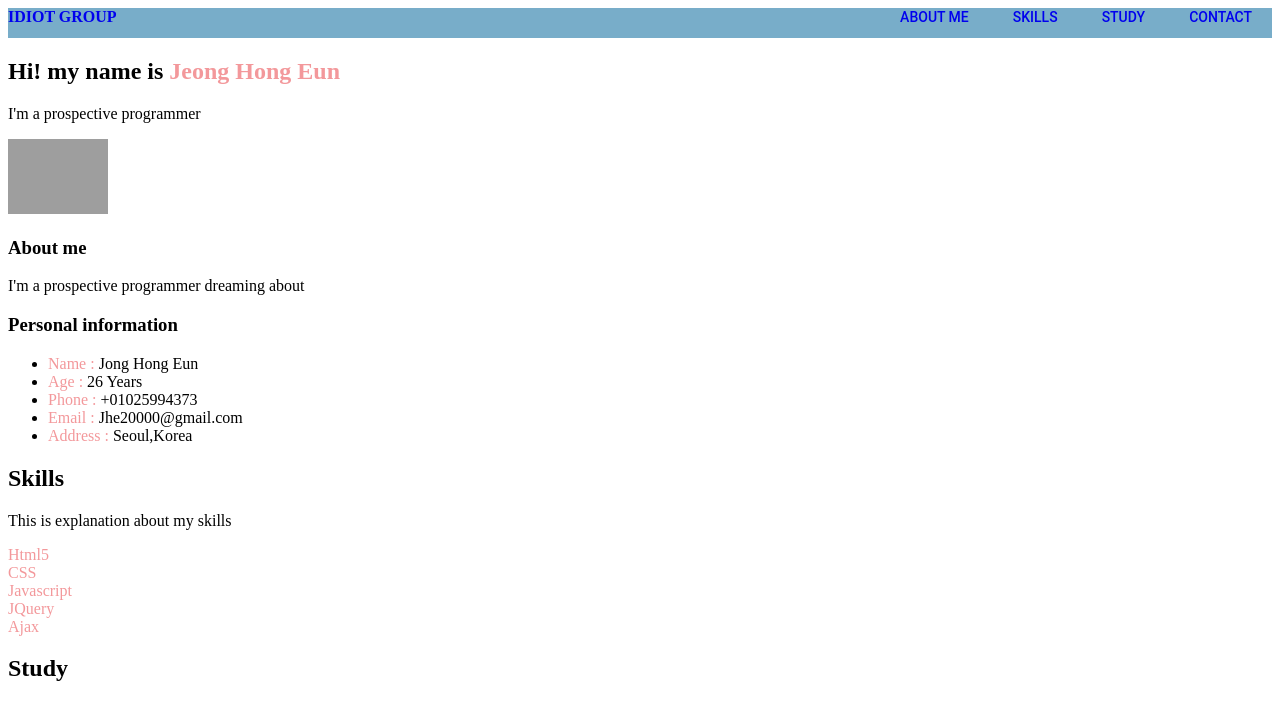
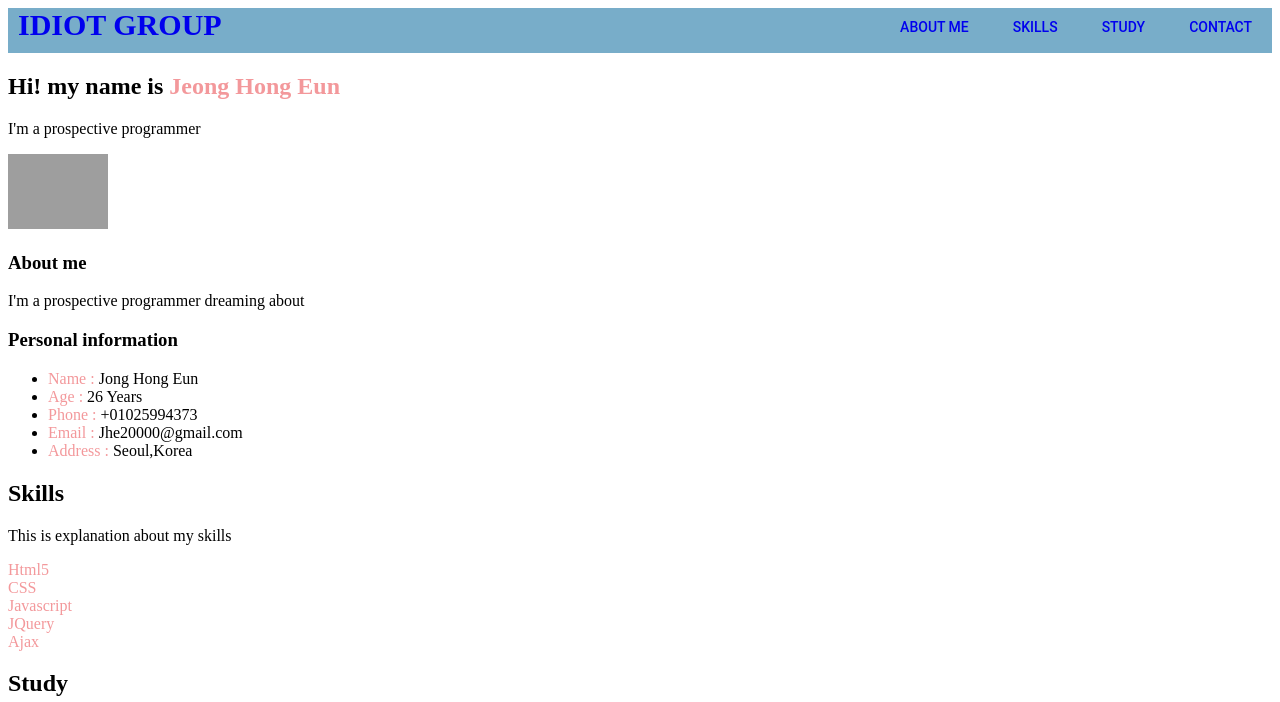
Before and after one commit to SamuelJ12/portfolio, a plain HTML site: page WebContent/index.html in a window 1280 px wide. Shown: the top 702 px of the page. Drawn offline with Linux system fonts and the light colour scheme; grey boxes are pictures that could not be loaded.

Commit message:
header 세팅중

```diff
--- a/WebContent/main.css
+++ b/WebContent/main.css
@@ -7,34 +7,42 @@ span {
 }
 a {
 	text-decoration		: none;
+	padding				: 0px 0px 0px 0px;
 }
 /*--------------------*/
 /*  Header Settting   */
 /*--------------------*/
 header {
 	background-color	: #78ADC9 !important;
-	height				: 30px;
+	height				: 45px;
 	margin				: 0px 0px 0px 0px;
+	position			: relative;
 }
 header .brand-logo {
 	font-weight			: bold;
+	font-size			: 30px;
   	text-transform		: uppercase;
+  	margin-left			: 10px;
   	text-decoration		: none;
   	float 				: left;
-  	width				: 50%;
+  	position			: relative;
+  	height				: 45px;
 }
 header ul {
 	float				: right;
 	width				: 50%;
     padding-left		: 0px;
-    margin-top			: 0px;
+    margin-top			: 10px;
     margin-bottom		: 0px;
     text-align			: right;
+    position			: relative;
+    height				: 45px;
 }
 header ul li {
 	display				: inline;
 	text-align			: center;
 }
+
 header ul li a{
 	text-decoration		: none;
 	font-family: "Roboto",sans-serif;
@@ -48,3 +56,6 @@ header ul li a{
   	-o-transition: all 0.3s ease-out 0s;
   	transition: all 0.3s ease-out 0s;
 }
+header ul li a:hover{
+	background-color				: #000000;
+}
```
